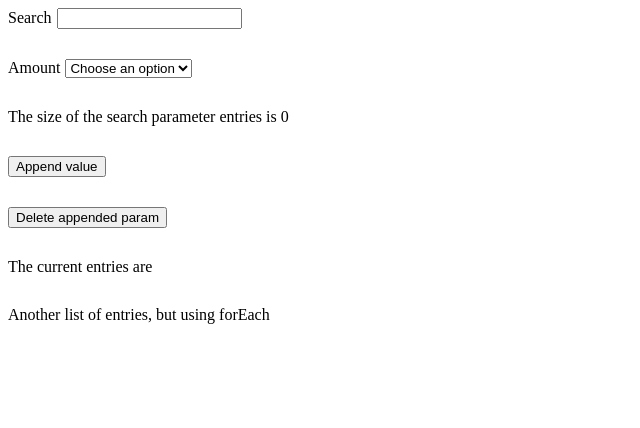
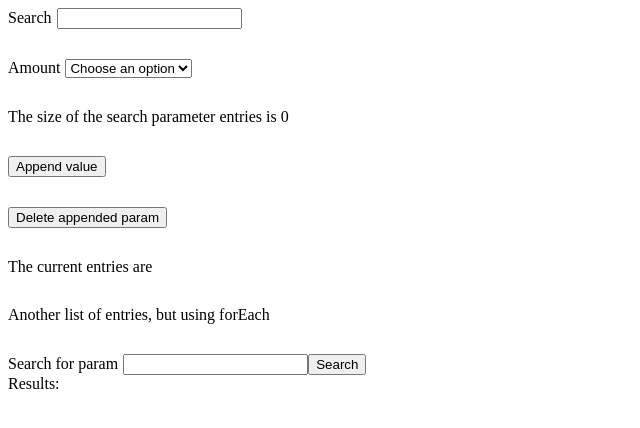
Before and after one commit to CameronStAmant/URLSearchParams, a React (Vite) app: page / in a window 1280 px wide. Shown: the top 428 px of the page, without its empty margins (0-640 px from the left). Built offline with nearby package versions, Linux system fonts and the light colour scheme.

Commit message:
Add get method

```diff
--- a/src/App.tsx
+++ b/src/App.tsx
@@ -1,9 +1,10 @@
-import { useEffect, useState } from "react";
+import { useEffect, useState, type SyntheticEvent } from "react";
 import {
   appendParams,
   deleteAppendedParam,
   getEntries,
   getForEach,
+  getParam,
   getSizeOfSearchParameters,
   getURLSearchParams,
   writeURLSearchParams,
@@ -13,6 +14,8 @@ import "./app.css";
 
 function App() {
   const [queryParams, setQueryParams] = useState(() => getURLSearchParams());
+  const [searchResults, setSearchResults] = useState<string>("");
+  const [searchParam, setSearchParam] = useState<string>("");
 
   useEffect(() => {
     writeURLSearchParams(queryParams);
@@ -43,6 +46,11 @@ function App() {
     });
 
     return list;
+  };
+
+  const handleSearch = (e: SyntheticEvent) => {
+    e.preventDefault();
+    setSearchResults(getParam(searchParam));
   };
 
   return (
@@ -114,6 +122,20 @@ function App() {
         <span>Another list of entries, but using forEach</span>
         <div>{displayForEach()}</div>
       </div>
+      <div>
+        <form onSubmit={handleSearch}>
+          <label htmlFor="search">Search for param</label>
+          <input
+            name="search"
+            id="search"
+            type="type"
+            value={searchParam}
+            onChange={(e) => setSearchParam(e.target.value)}
+          />
+          <button type="submit">Search</button>
+        </form>
+        <span>Results: {searchResults}</span>
+      </div>
     </div>
   );
 }
--- a/src/URLSearchParams.ts
+++ b/src/URLSearchParams.ts
@@ -61,3 +61,8 @@ export const getEntries = (newParams: Partial<Params>) => {
 
 export const getForEach = (newParams: Partial<Params>) =>
   new URLSearchParams(newParams);
+
+export const getParam = (paramToGet: string): string => {
+  const res = new URLSearchParams(window.location.search);
+  return res.get(paramToGet) ?? "Param does not exist";
+};
```
